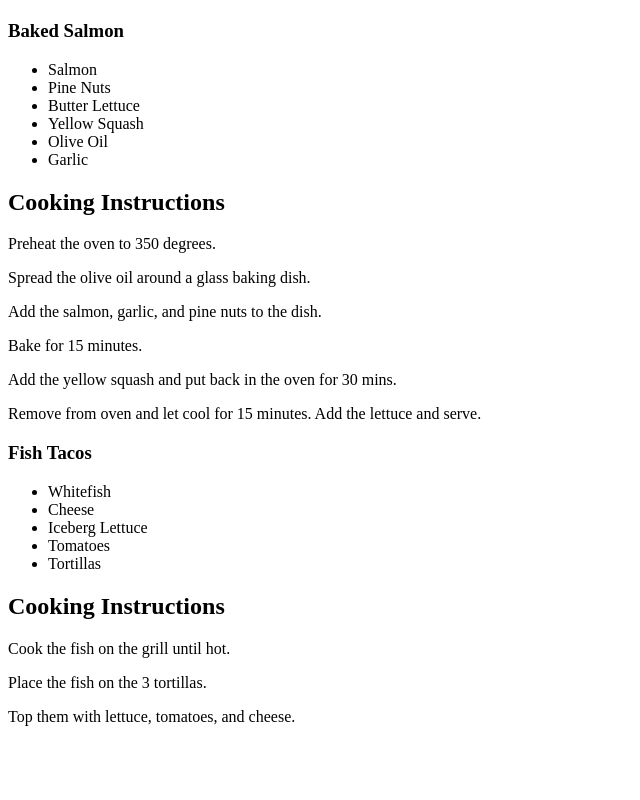
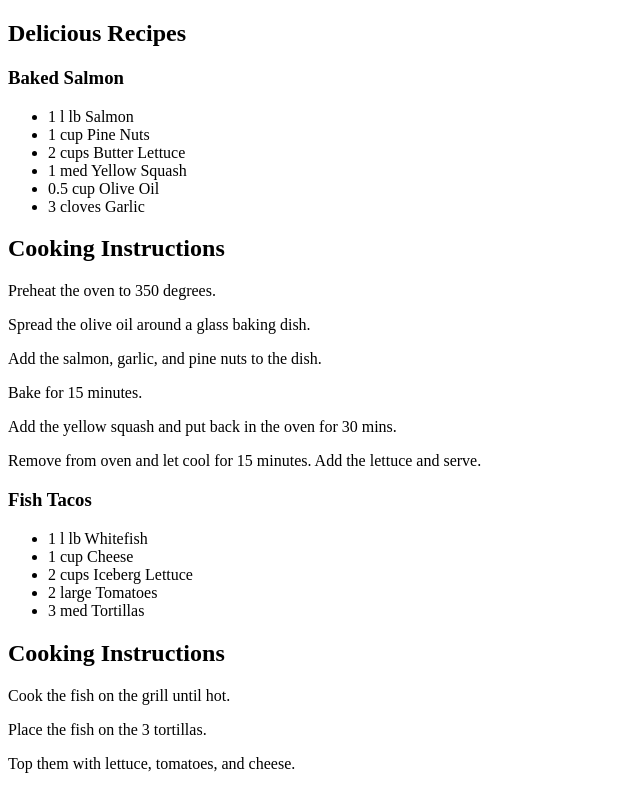
Before and after one commit to klochkovS/ReactDemo, a React app: page / in a window 1280 px wide. Shown: the whole page, without its empty margins (0-640 px from the left). Built offline with nearby package versions, Linux system fonts and the light colour scheme.

Commit message:
decomposition components

```diff
--- a/src/App.jsx
+++ /dev/null
@@ -1,38 +0,0 @@
-import React, { Component } from 'react';
-import recipesData from './data';
-import './App.css';
-
-
-const Recipe = ({ name, ingredients, steps }) => (
-  <section id={name.toLowerCase().replace(/ /g, '-')}>
-    <h1>{name}</h1>
-    <ul className="ingredients">
-      {ingredients.map((ingredient, i) => <li key={i}>{ingredient.name}</li>)}
-    </ul>
-    <section className="instruction">
-      <h2>Cooking Instructions</h2>
-      {steps.map((step, i) => <p key={i}>{step}</p>)}
-    </section>
-  </section>
-);
-
-const Menu = ({ title, recipes }) => (
-  <article>
-    <header>
-      <h1>{title}</h1>
-    </header>
-    <div className="recipes">
-      {recipes.map((recipe, i) => <Recipe key={i} {...recipe} />)}
-    </div>
-  </article>
-);
-
-class App extends Component {
-  render() {
-    return (
-      <Menu recipes={recipesData} />
-    );
-  }
-}
-
-export default App;
--- /dev/null
+++ b/src/Components/App.jsx
@@ -0,0 +1,7 @@
+import React from 'react';
+import recipesData from '../data';
+import Menu from './Menu';
+
+const App = () => <Menu recipes={recipesData} />;
+
+export default App;
--- /dev/null
+++ b/src/Components/Ingredient.jsx
@@ -0,0 +1,11 @@
+import React from 'react';
+
+const Ingredient = ({ amount, measurement, name }) => (
+  <li>
+    <span className="amount">{amount}</span>
+    <span className="mesurement"> {measurement}</span>
+    <span className="name"> {name}</span>
+  </li>
+);
+
+export default Ingredient;
--- /dev/null
+++ b/src/Components/IngredientsList.jsx
@@ -0,0 +1,10 @@
+import React from 'react';
+import Ingredient from './Ingredient';
+
+const IngredientsList = ({ list }) => (
+  <ul className="ingredients">
+    {list.map((ingredient, i) => <Ingredient key={i} {...ingredient} />)}
+  </ul>
+);
+
+export default IngredientsList;
--- /dev/null
+++ b/src/Components/Instructions.jsx
@@ -0,0 +1,10 @@
+import React from 'react';
+
+const Instruction = ({ title, steps }) => (
+  <section className="instruction">
+    <h2>{title}</h2>
+    {steps.map((step, i) => <p key={i}>{step}</p>)}
+  </section>
+);
+
+export default Instruction;
--- /dev/null
+++ b/src/Components/Menu.jsx
@@ -0,0 +1,15 @@
+import React from 'react';
+import Recipe from './Recipe';
+
+const Menu = ({ recipes }) => (
+  <article>
+    <header>
+      <h1>Delicious Recipes</h1>
+    </header>
+    <div className="recipes">
+      {recipes.map((recipe, i) => <Recipe key={i} {...recipe} />)}
+    </div>
+  </article>
+);
+
+export default Menu;
--- /dev/null
+++ b/src/Components/Recipe.jsx
@@ -0,0 +1,13 @@
+import React from 'react';
+import IngredientsList from './IngredientsList';
+import Instructions from './Instructions';
+
+const Recipe = ({ name, ingredients, steps }) => (
+  <section id={name.toLowerCase().replace(/ /g, '-')}>
+    <h1>{name}</h1>
+    <IngredientsList list={ingredients} />
+    <Instructions title="Cooking Instructions" steps={steps} />
+  </section>
+);
+
+export default Recipe;
--- a/src/index.jsx
+++ b/src/index.jsx
@@ -1,8 +1,8 @@
 import React from 'react';
-import ReactDOM from 'react-dom';
-import App from './App';
+import { render } from 'react-dom';
+import App from './Components/App';
 
-ReactDOM.render(
+render(
   <App />,
   document.getElementById('root'),
 );
```
Also changed, not shown: .eslintrc.js, 1 other file (tests, documents, lock files or other folders).
